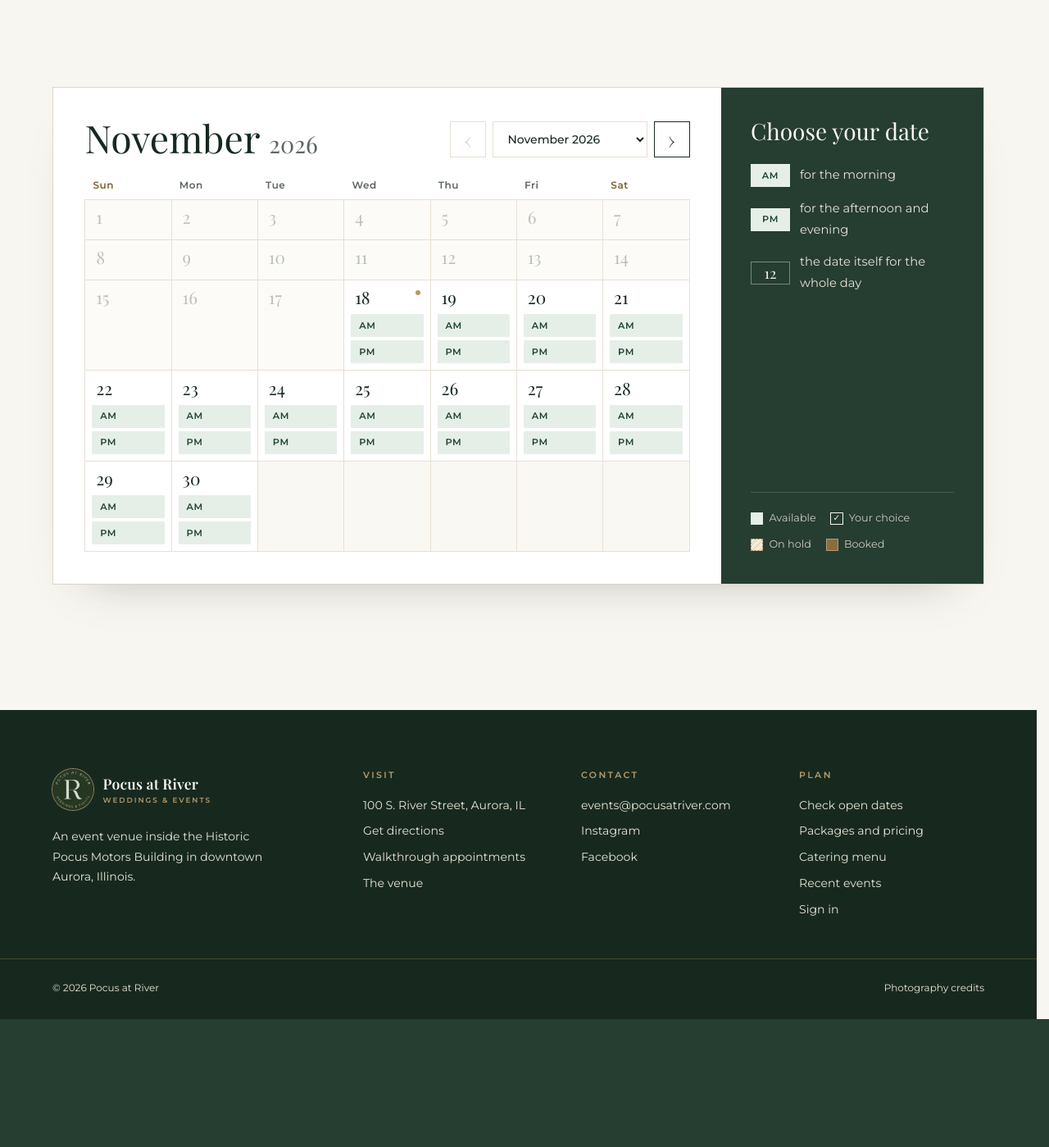
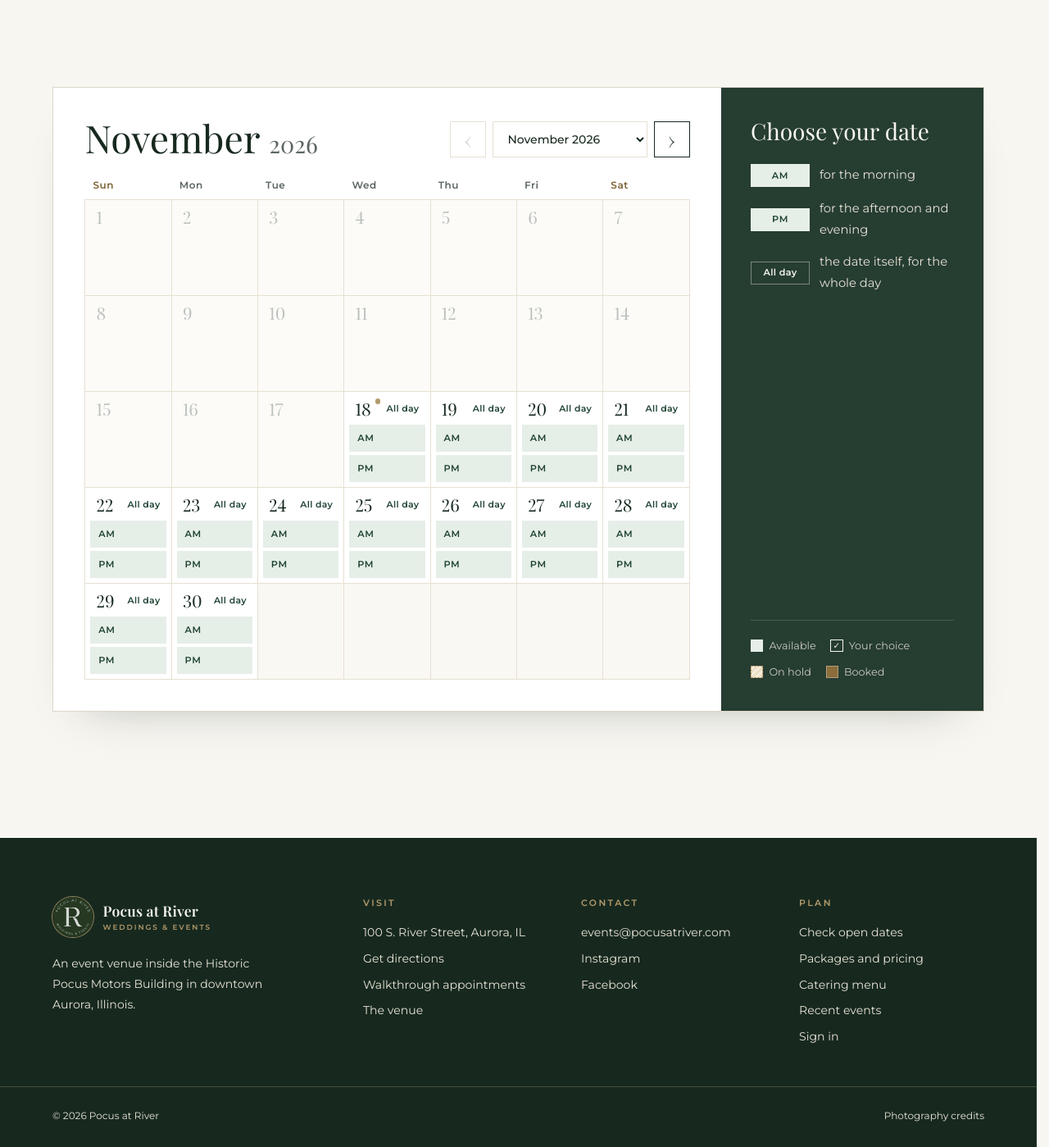
Before and after one commit to dxianto8/dxianto-pocus-at-river, a Django app: page /book/ in a window 1280 px wide. Shown: the part 693-2092 px from the top of the page at 82% size. Before the commit the page ends 1936 px from the top, so only its background shows below. Run offline with Django 5.2, Linux system fonts and the light colour scheme; data comes from the database, SQL or seed files in the repository; data that the repository does not hold is empty; parts of the project's set-up code (start-up, migrations or seed data) failed here and were passed over.

Commit message:
Uniform calendar cells and a clearer All day choice
- Every day cell is the same size (past and empty cells included): a
  fixed header row over two equal half-day rows with the same spacing,
  and lining numerals so the dates sit on one line.
- Choosing AM or PM fills just that bar; the cell outline is gone.
- All day is a visible choice: the header row of a fully open day reads
  "All day" and is the button. Hovering previews the whole cell as one
  block; choosing it fills the cell in forest with the halves as quiet
  rows inside.
- The "Your date" card offers "Book all day instead" / "Just the
  morning" / "Just the afternoon and evening", replacing the switch
  links in the form heading.

Co-Authored-By: Claude Opus 5.5 <noreply@anthropic.com>
Claude-Session: https://claude.ai/code/session_012bqyyTvkLaZXQ4XKPvGz5S

```diff
--- a/static/css/calendar.css
+++ b/static/css/calendar.css
@@ -45,24 +45,31 @@ a.calendar__step:hover { background: var(--char); color: var(--cream); }
 .calendar__grid th { padding: 0 0.6rem 0.7rem; text-align: left; font: 600 0.75rem/1 var(--sans); letter-spacing: 0.04em; color: var(--muted); }
 .calendar__grid th.weekend { color: var(--bronze-ink); }
 .calendar__grid abbr { text-decoration: none; }
-.day { padding: 0; vertical-align: top; border: 1px solid var(--cell-line); background: var(--white); }
+/* Every cell is the same size: a header row (the date, and "All day" when the whole day is
+   free) over two equal half-day rows, with the same spacing everywhere. */
+.calendar { --cell-h: 7.25rem; --head-h: 1.9rem; --cell-pad: 6px; --cell-gap: 4px; }
+.day { height: var(--cell-h); padding: 0; vertical-align: top; border: 1px solid var(--cell-line); background: var(--white); }
 .day--outside { background: #faf8f3; }
-.day__inner { position: relative; display: flex; flex-direction: column; gap: 0.5rem; min-height: 6.4rem; padding: 0.5rem; }
-.day__number { align-self: flex-start; padding: 0.15rem 0.3rem; font: 400 1.3rem/1 var(--display); color: var(--char); text-decoration: none; }
-a.day__full { transition: background-color 0.15s, color 0.15s; }
-a.day__full:hover, a.day__full.is-selected { background: var(--walnut); color: var(--cream); }
-a.day__full:focus-visible { outline: 2px solid var(--bronze); outline-offset: 1px; }
-.day__today { position: absolute; top: 0.75rem; right: 0.7rem; width: 0.4rem; height: 0.4rem; border-radius: 50%; background: var(--bronze); }
 .day--unavailable { background: #fcfbf8; }
-.day--unavailable .day__inner { min-height: 3rem; }
+.day__inner {
+  position: relative; box-sizing: border-box; height: var(--cell-h);
+  display: grid; grid-template-rows: var(--head-h) minmax(0, 1fr); gap: var(--cell-gap);
+  padding: var(--cell-pad);
+}
+.day__head {
+  display: flex; align-items: center; justify-content: space-between; gap: 0.4rem;
+  min-width: 0; padding: 0 0.45rem; color: var(--char); text-decoration: none;
+}
+.day__number { font: 400 1.3rem/1 var(--display); font-variant-numeric: lining-nums tabular-nums; }
 .day--unavailable .day__number { color: #bcc1bd; }
-.day--selected { box-shadow: inset 0 0 0 2px var(--walnut); }
+.day__all { font: 600 0.68rem/1 var(--sans); letter-spacing: 0.03em; color: var(--sage-ink); white-space: nowrap; }
+.day__today { position: absolute; top: 0.55rem; left: 2.35rem; width: 0.38rem; height: 0.38rem; border-radius: 50%; background: var(--bronze); }
+.day__halves { display: grid; grid-template-rows: 1fr 1fr; gap: var(--cell-gap); min-height: 0; }
 
-/* The two halves of a day. */
-.day__halves { display: grid; gap: 4px; margin-top: auto; }
+/* The two halves. Every state has the same 1px border, so nothing shifts between states. */
 .half {
-  display: flex; align-items: center; justify-content: space-between; gap: 0.35rem;
-  min-height: 1.75rem; padding: 0 0.55rem; border: 1px solid transparent;
+  box-sizing: border-box; display: flex; align-items: center; justify-content: space-between; gap: 0.35rem;
+  min-height: 0; padding: 0 0.55rem; border: 1px solid transparent;
   font: 600 0.7rem/1 var(--sans); letter-spacing: 0.06em; text-decoration: none;
   transition: background-color 0.15s, color 0.15s, border-color 0.15s;
 }
@@ -95,14 +112,18 @@ a.half:focus-visible { outline: 2px solid var(--bronze); outline-offset: 1px; }
 .pick__half.is-chosen small, .pick__half.is-chosen .pick__state { color: var(--walnut); }
 .pick__half.is-chosen .pick__state::before { content: "\2713\00a0"; }
 .pick__go { justify-self: stretch; text-align: center; }
+.pick__switch { display: grid; gap: 0.5rem; }
+.pick__alt { display: block; padding: 0.65rem 0.85rem; border: 1px solid rgb(248 246 241 / 0.35); color: var(--cream); font-size: 0.875rem; font-weight: 600; text-align: center; text-decoration: none; transition: background-color 0.15s, color 0.15s; }
+.pick__alt:hover, .pick__alt:focus-visible { background: var(--cream); color: var(--walnut); }
+.pick__alt--all { border-color: var(--cream); }
 /* On the green card the site's dark hover would vanish; invert to cream instead. */
 .calendar__aside .button:hover, .calendar__aside .button:focus-visible { background: var(--cream); border-color: var(--cream); color: var(--walnut); }
 .pick__note { font-size: 0.85rem; line-height: 1.6; color: rgb(233 227 215 / 0.82); }
 .pick__title { font: 400 1.75rem/1.2 var(--display); color: var(--cream); }
 .pick__steps { display: grid; gap: 0.85rem; list-style: none; padding: 0; font-size: 0.92rem; color: var(--ivory); }
 .pick__steps li { display: flex; align-items: center; gap: 0.75rem; }
-.half--sample { flex: none; width: 3rem; justify-content: center; }
-.pick__num { flex: none; display: grid; place-items: center; width: 3rem; min-height: 1.75rem; border: 1px solid rgb(248 246 241 / 0.4); font: 400 1.1rem/1 var(--display); color: var(--cream); }
+.half--sample { flex: none; width: 4.5rem; min-height: 1.75rem; justify-content: center; }
+.pick__num { flex: none; display: grid; place-items: center; width: 4.5rem; min-height: 1.75rem; border: 1px solid rgb(248 246 241 / 0.4); font: 600 0.7rem/1 var(--sans); letter-spacing: 0.03em; color: var(--cream); }
 
 .calendar__legend { display: flex; flex-wrap: wrap; gap: 0.6rem 1.1rem; margin-top: auto; padding-top: 1.25rem; border-top: 1px solid rgb(248 246 241 / 0.16); list-style: none; font-size: 0.8rem; color: rgb(233 227 215 / 0.85); }
 .calendar__legend li { display: inline-flex; align-items: center; gap: 0.45rem; }
--- a/templates/bookings/book.html
+++ b/templates/bookings/book.html
@@ -68,15 +68,17 @@
                 {% for d in week %}
                   {% if d.in_month %}
                     {% with own_day=mine|lookup:d.date %}
-                    <td class="day day--{{ d.state }}{% if own_day %} day--mine{% endif %}{% if d.is_today %} day--today{% endif %}{% if d.date == selected %} day--selected{% endif %}"
+                    <td class="day day--{{ d.state }}{% if own_day %} day--mine{% endif %}{% if d.is_today %} day--today{% endif %}{% if d.date == selected %} day--selected{% if selected_session == 'full' %} day--all{% endif %}{% endif %}"
                         data-date="{{ d.date|date:'Y-m-d' }}" data-state="{{ d.state }}">
                       <div class="day__inner">
                         {% if d.full_day_open %}
-                          <a class="day__number day__full{% if d.date == selected and selected_session == 'full' %} is-selected{% endif %}" data-pick
+                          <a class="day__head day__full{% if d.date == selected and selected_session == 'full' %} is-selected{% endif %}" data-pick
                              href="{% pick_url package_slug month.first d.date 'full' %}"
-                             aria-label="{{ d.date|date:'l, F j' }}, full day available"{% if d.date == selected and selected_session == 'full' %} aria-current="date"{% endif %}>{{ d.date.day }}</a>
+                             aria-label="{{ d.date|date:'l, F j' }}, full day available"{% if d.date == selected and selected_session == 'full' %} aria-current="date"{% endif %}>
+                            <span class="day__number">{{ d.date.day }}</span><span class="day__all" aria-hidden="true">All day</span>
+                          </a>
                         {% else %}
-                          <span class="day__number" aria-hidden="true">{{ d.date.day }}</span>
+                          <span class="day__head" aria-hidden="true"><span class="day__number">{{ d.date.day }}</span></span>
                           {% if not d.halves %}<span class="visually-hidden">{{ d.date|date:"l, F j" }}, not bookable</span>{% endif %}
                         {% endif %}
                         {% if d.is_today %}<span class="day__today" title="Today"><span class="visually-hidden">Today</span></span>{% endif %}
@@ -123,6 +125,11 @@
                 </li>
               {% endfor %}
             </ul>
+            {% if other_sessions %}
+              <div class="pick__switch">
+                {% for s in other_sessions %}<a class="pick__alt{% if s == 'full' %} pick__alt--all{% endif %}" data-pick href="{% pick_url package_slug month.first selected s %}">{% if s == "full" %}Book all day instead{% elif s == "am" %}Just the morning{% else %}Just the afternoon and evening{% endif %}</a>{% endfor %}
+              </div>
+            {% endif %}
             {% if form %}<a class="button pick__go" href="#request-form">Add your details</a>{% endif %}
             <p class="pick__note">Nothing is charged. The date is held for you while the team reviews your request.</p>
           </div>
@@ -132,7 +139,7 @@
             <ol class="pick__steps">
               <li><span class="half half--open half--sample" aria-hidden="true">AM</span> for the morning</li>
               <li><span class="half half--open half--sample" aria-hidden="true">PM</span> for the afternoon and evening</li>
-              <li><span class="pick__num" aria-hidden="true">12</span> the date itself for the whole day</li>
+              <li><span class="pick__num" aria-hidden="true">All day</span> the date itself, for the whole day</li>
             </ol>
           </div>
         {% endif %}
@@ -152,8 +159,7 @@
         <p class="request__when">
           {% if selected_session == "am" %}The morning, before noon.{% elif selected_session == "pm" %}The afternoon and evening, from noon.{% else %}The whole day, AM and PM.{% endif %}
           {% if selected_state == "am_open" %}The afternoon is already taken.{% elif selected_state == "pm_open" %}The morning is already taken.{% endif %}
-          {% if other_sessions %}<span class="request__switch">Switch to:
-            {% for s in other_sessions %}<a data-pick href="{% pick_url package_slug month.first selected s %}">{% if s == "am" %}AM only{% elif s == "pm" %}PM only{% else %}Full day{% endif %}</a>{% if not forloop.last %} · {% endif %}{% endfor %}</span>{% endif %}
+
         </p>
         <p class="muted request__intro">{{ venue.booking_intro }}</p>
         <form class="form form--grid" id="request-form" method="post" action="{% url 'bookings:book' %}?month={{ month.first|date:'Y-m' }}#request">
```
Also changed, not shown: other parts of static/css/calendar.css (+21 -12 lines), tests/test_half_days.py (+16 -0 lines).
